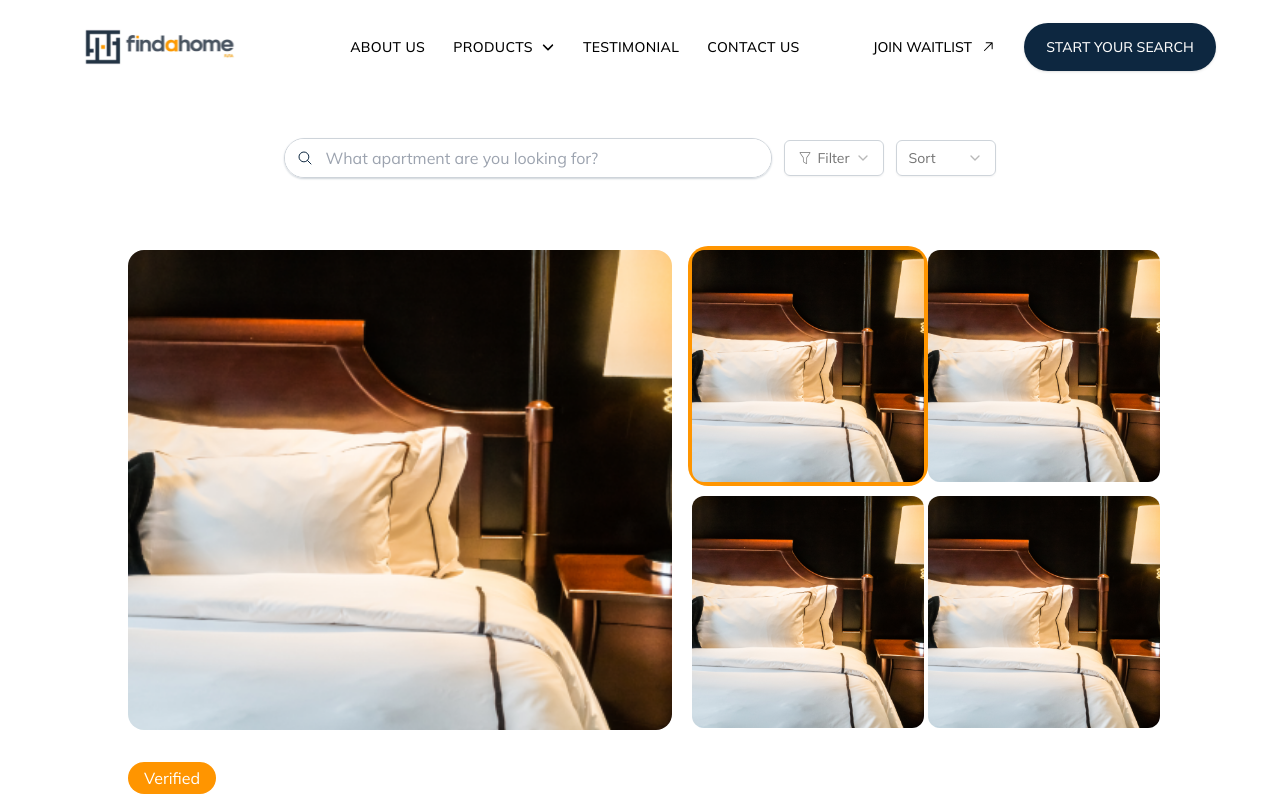
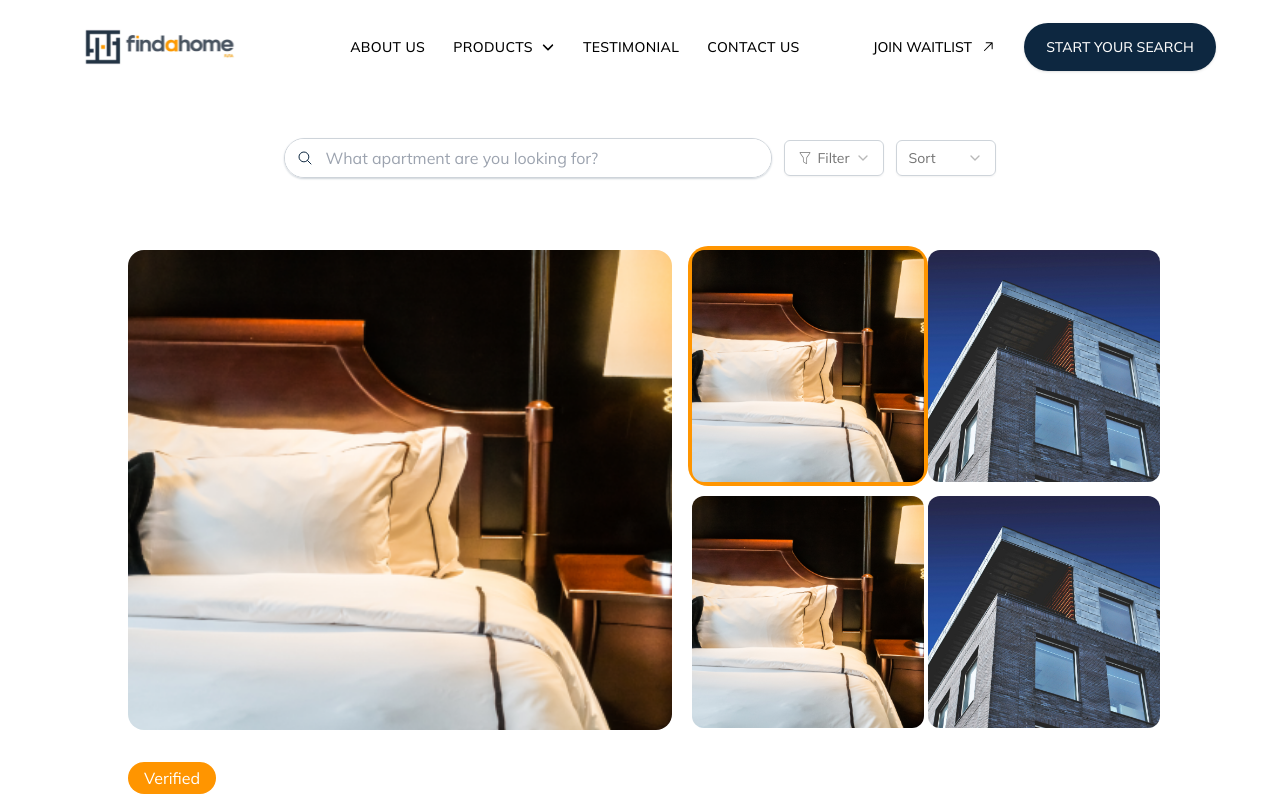
Before and after one commit to FindaHomeF/fhflandingpage, a Next.js app: page /sp/1 in a window 1280 px wide. Shown: the top 800 px of the page. Built offline with nearby package versions, Linux system fonts and the light colour scheme; a web font is replaced by a local one.

Commit message:
feat: add service page

```diff
--- a/src/app/sp/components/images-and-desc.jsx
+++ b/src/app/sp/components/images-and-desc.jsx
@@ -25,7 +25,7 @@ const ImagesAndDescriptionDisplay = () => {
             {/* Main Image */}
             <div className='w-full lg:basis-[55%] h-[18rem] lg:h-[30rem] rounded-2xl'>
               <Image
-                src={`/declutter1.png`} // Use active image
+                src={imagePaths[activeImage]}
                 width={300}
                 height={400}
                 alt='declutter-media-representation'
@@ -37,7 +37,7 @@ const ImagesAndDescriptionDisplay = () => {
             {/* Thumbnail Gallery */}
             <div className='max-lg:pl-2 h-[30rem] no-scrollbar max-lg:flex
             max-lg:overflow-x-auto lg:grid grid-cols-1 lg:grid-cols-2 gap-3'>
-              {[...Array(4)].map((_, index) => (
+              {imagePaths.map((path, index) => (
                 <div
                   key={index}
                   onClick={() => setActiveImage(index)}
@@ -50,10 +50,10 @@ const ImagesAndDescriptionDisplay = () => {
                   } rounded-2xl`}
                 >
                   <Image
-                    src={imagePaths[activeImage]}
-                    width={800}
-                    height={600}
-                    alt={`property-image-${activeImage + 1}`}
+                    src={path}
+                    width={300}
+                    height={200}
+                    alt={`property-thumbnail-${index + 1}`}
                     className="w-[8rem] h-[8rem] md:w-[14.5rem] md:h-[14.5rem]
                     object-cover group-hover:scale-105 transition-all ease-linear duration-300 rounded-xl"
                   />
```
